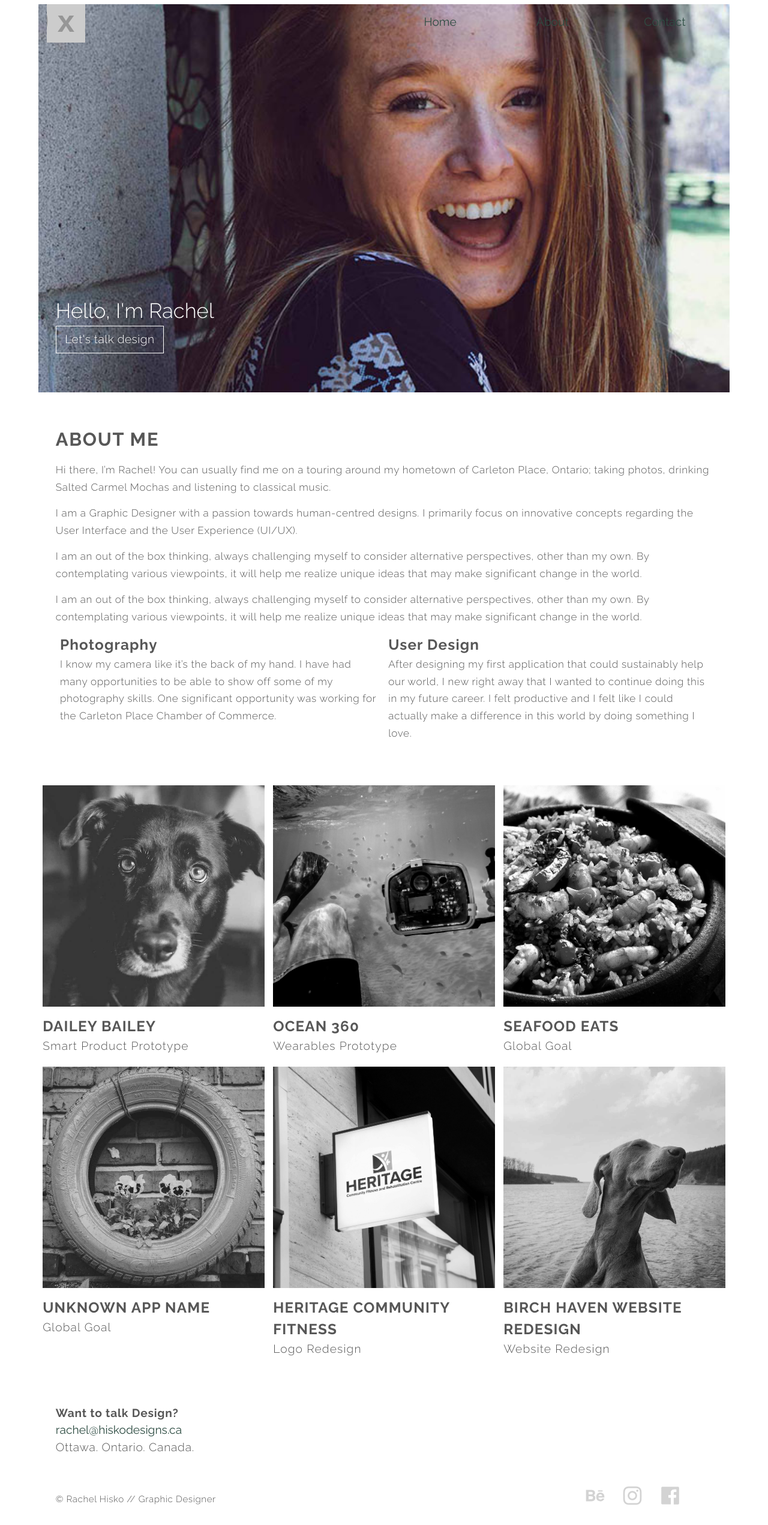
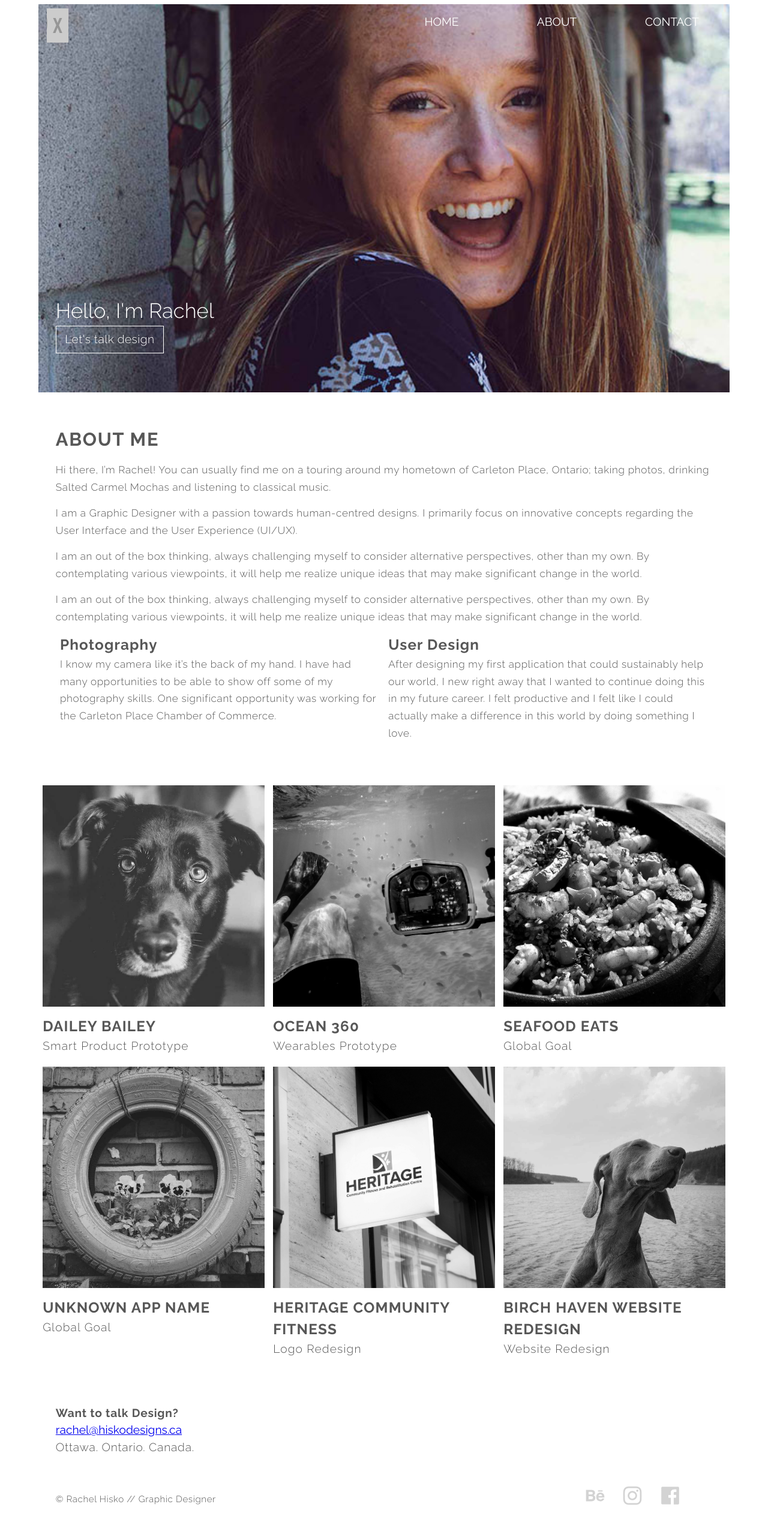
Before and after one commit to rachelhisko/hiskodesigns.ca, a Jekyll site: the page built from index.html, in a window 1280 px wide. Shown: the whole page at 60% size. Built offline with Jekyll 4.4.1, drawn with Linux system fonts in a browser that asks for light colours.

Commit message:
adjusting my nav

```diff
--- a/_layouts/default.html
+++ b/_layouts/default.html
@@ -24,20 +24,18 @@
     <header role="banner" class="push-1-4 banner w-1">
 
       <div class="absolute zindex-1000 w-1">
-        <nav role="navigation" id="nav" class="text-center gutter-1-2 w-1">
+        <nav role="navigation" id="nav" class="text-center w-1 stroke">
           <div class="grid">
             <div class="unit xs-1-2 m-1-2 text-left">
               <i class="icon i-64">
-                <img itemprop="image" class="img-flex" src="http://via.placeholder.com/10x10" alt="">
+                <img itemprop="image" class="img-flex pad-t-1-4 gutter-1-2" src="http://via.placeholder.com/10x10" alt="">
               </i>
             </div>
             <div class="unit xs-1-2 m-1-2">
-              <input type="checkbox" class="nav-check" id="nav-check">
-              <label class="nav-label hide-custom-input pad-t-1-2 gutter w-1 top-nav" for="nav-check">Menu</label>
               <ul class="list-group grid nav">
-                <li class="unit xs-1 s-1 m-1-3 island-1-2"><a href="{{site.baseurl}}/index">Home</a></li>
-                <li class="unit xs-1 s-1 m-1-3 island-1-2"><a href="{{site.baseurl}}/about">About</a></li>
-                <li class="unit xs-1 s-1 m-1-3 island-1-2"><a href="mailto:rachel@hiskodesigns.ca">Contact</a></li>
+                <li class="unit xs-1-3 s-1-3 m-1-3 pad-t-1-4"><a class="island-1-4" href="{{site.baseurl}}/index">Home</a></li>
+                <li class="unit xs-1-3 s-1-3 m-1-3 pad-t-1-4"><a class="island-1-4" href="{{site.baseurl}}/about">About</a></li>
+                <li class="unit xs-1-3 s-1-3 m-1-3 pad-t-1-4"><a class="island-1-4" href="mailto:rachel@hiskodesigns.ca">Contact</a></li>
               </ul>
             </div>
           </div>
--- a/css/main.css
+++ b/css/main.css
@@ -35,7 +35,7 @@ h1 {
 
 .btn-ghost {
   color: #fff;
-  border-width: 1px;
+  border-width: 0.25px;
   border-color: #fff;
   background-color: transparent;
   border-radius: 0;
@@ -43,8 +43,8 @@ h1 {
 }
 
 .btn-ghost:hover {
-  background-color: #fff;
-  color: #2e4d43;
+  color: #fff;
+  background: linear-gradient(90deg, rgba(255, 255, 255, 0) 0%, rgba(255, 255, 255, 0.2) 25%, rgba(255, 255, 255, 0.2) 75%, rgba(255, 255, 255, 0) 100%);
   border-color: #fff;
   letter-spacing: .5px;
   font-weight: 400;
@@ -54,19 +54,32 @@ header {
   position: relative;
 }
 
-.nav {
-  display: none;
-  color: #2e4d43;
+nav ul {
+  list-style: none;
+  text-align: center;
 }
 
-.nav li:hover {
-  background-color: #eee;
-  color: #fff;
+nav ul li {
+  display: inline-block;
 }
 
-a {
+nav ul li a {
+  display: block;
   text-decoration: none;
-  color: #2e4d43;
+  color: #fff;
+  font-weight: 500;
+  text-transform: uppercase;
+}
+
+nav ul li a,
+nav ul li a:after,
+nav ul li a:before {
+  transition: all .5s;
+}
+
+nav ul li a:hover {
+  color: #fff;
+  background: linear-gradient(90deg, rgba(255, 255, 255, 0) 0%, rgba(255, 255, 255, 0.2) 25%, rgba(255, 255, 255, 0.2) 75%, rgba(255, 255, 255, 0) 100%);
 }
 
 .grey {
@@ -75,45 +88,6 @@ a {
 
 .grey:hover {
   filter: none;
-}
-
-.nav-check:checked ~ .nav {
-  display: block;
-}
-
-.nav-check {
-  top: -3em;
-}
-
-.nav-label {
-  cursor: pointer;
-  display: inline-block;
-  left: 0;
-  top: 0;
-  color: lightgrey;
-  letter-spacing: .06em;
-}
-
-.nav-label:hover {
-  color: #0e2f24;
-}
-
-.nav-open,
-.nav-close {
-  display: block;
-  width: 100%;
-}
-
-.nav-close {
-  display: none;
-}
-
-.nav-check:checked ~ .nav-label .nav-open {
-  display: none;
-}
-
-.nav-check:checked ~ .nav-label .nav-close {
-  display: block;
 }
 
 .card:hover {
@@ -235,12 +209,6 @@ legend {
   color: #575757;
 }
 
-label {
-  letter-spacing: .06rem;
-  font-weight: 400;
-  color: #575757;
-}
-
 input,
 textarea {
   border: 1.6px lightgrey solid;
@@ -279,27 +247,3 @@ textarea {
 .current {
   font-weight: 700;
 }
-
-@media only screen and (min-width: 32em) {
-
-  .nav-label {
-    display: none;
-  }
-
-  .nav-check {
-    display: none;
-  }
-
-  .top-nav {
-    display: block;
-  }
-
-  label {
-    display: none !important;
-  }
-
-  .nav {
-    display: block;
-  }
-
-}
```
